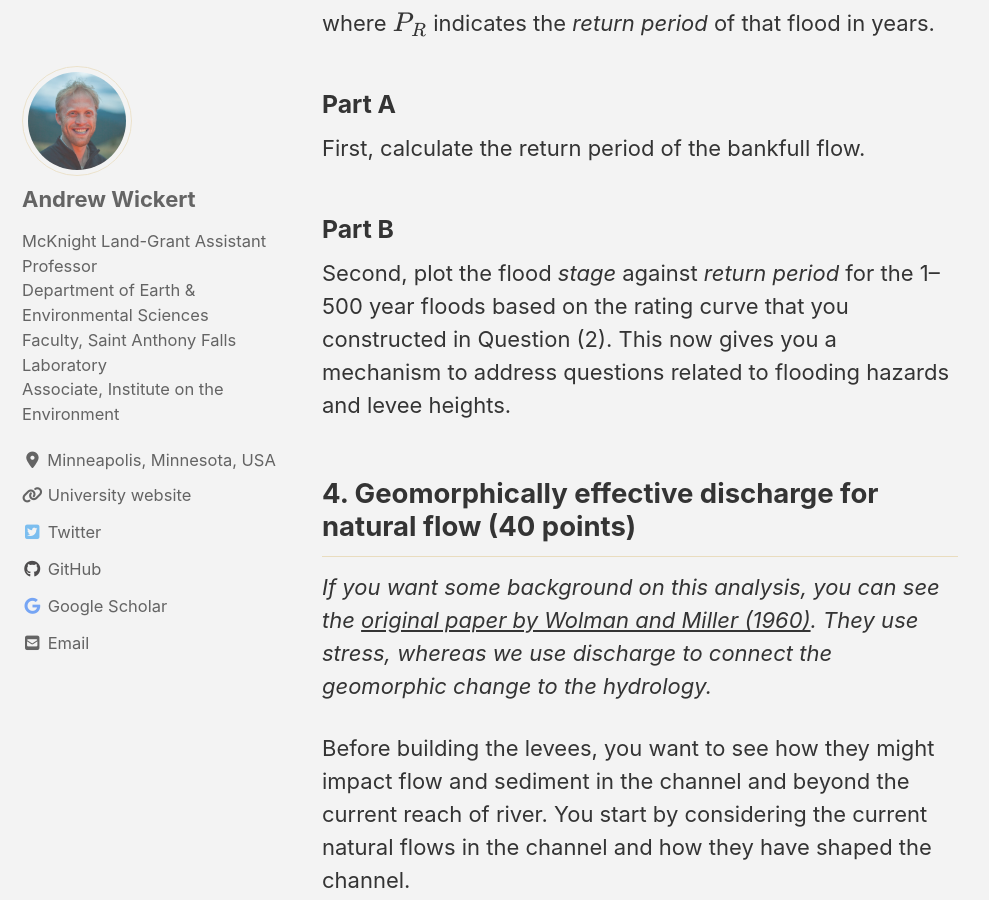
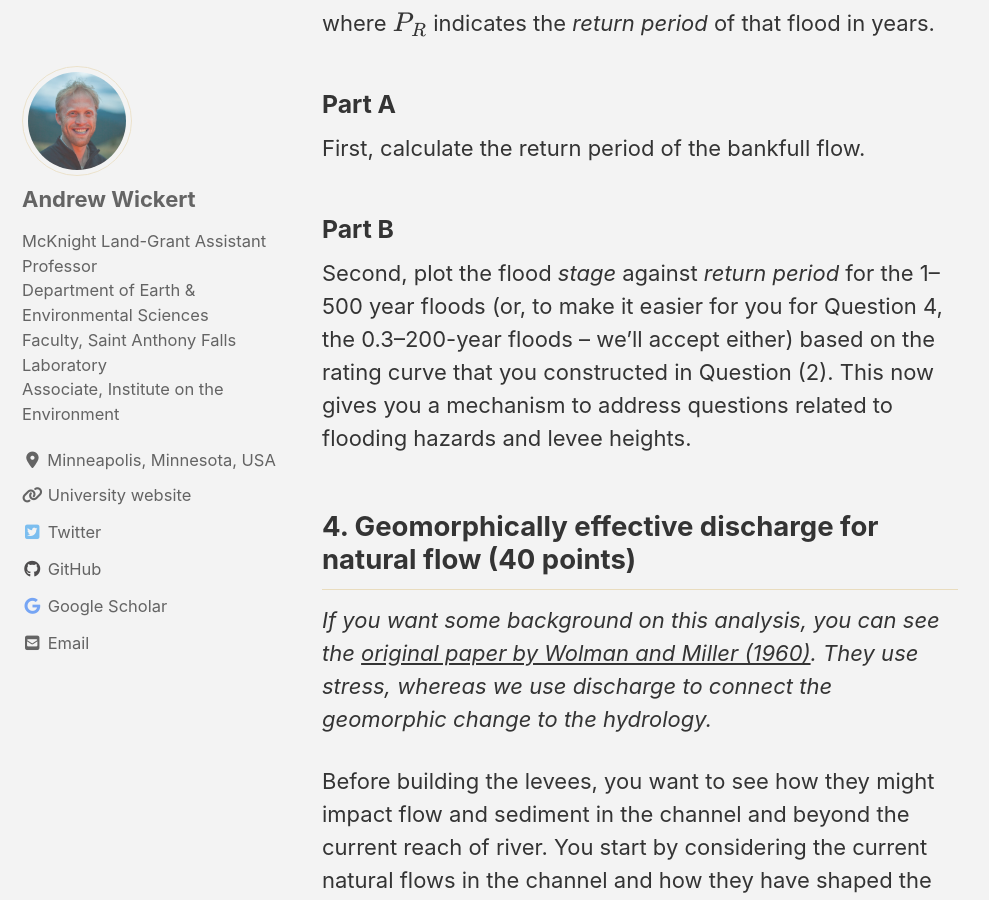
Before and after one commit to GeomorphOnline/GeomorphOnline.github.io, a Jekyll site: the page built from lessons/_hydraulics/pset_rating_curves.md, in a window 1280 px wide and 900 px high, scrolled down 7814 px. Shown: the whole window, without its empty margins (0-989 px from the left). Built offline with Jekyll 4.4.1, drawn with Linux system fonts in a browser that asks for light colours; cached includes are drawn as plain includes; nearby versions of some CDN libraries; formulas are drawn with MathJax 3.

Commit message:
Can use 0.3--200-year floods for all

```diff
--- a/lessons/_hydraulics/pset_rating_curves.md
+++ b/lessons/_hydraulics/pset_rating_curves.md
@@ -139,7 +139,7 @@ First, calculate the return period of the bankfull flow.
 
 ### Part B
 
-Second, plot the flood *stage* against *return period* for the 1--500 year floods based on the rating curve that you constructed in Question (2). This now gives you a mechanism to address questions related to flooding hazards and levee heights.
+Second, plot the flood *stage* against *return period* for the 1--500 year floods (or, to make it easier for you for Question 4, the 0.3--200-year floods -- we'll accept either) based on the rating curve that you constructed in Question (2). This now gives you a mechanism to address questions related to flooding hazards and levee heights.
 
 
 ## 4. Geomorphically effective discharge for natural flow (40 points)
```
